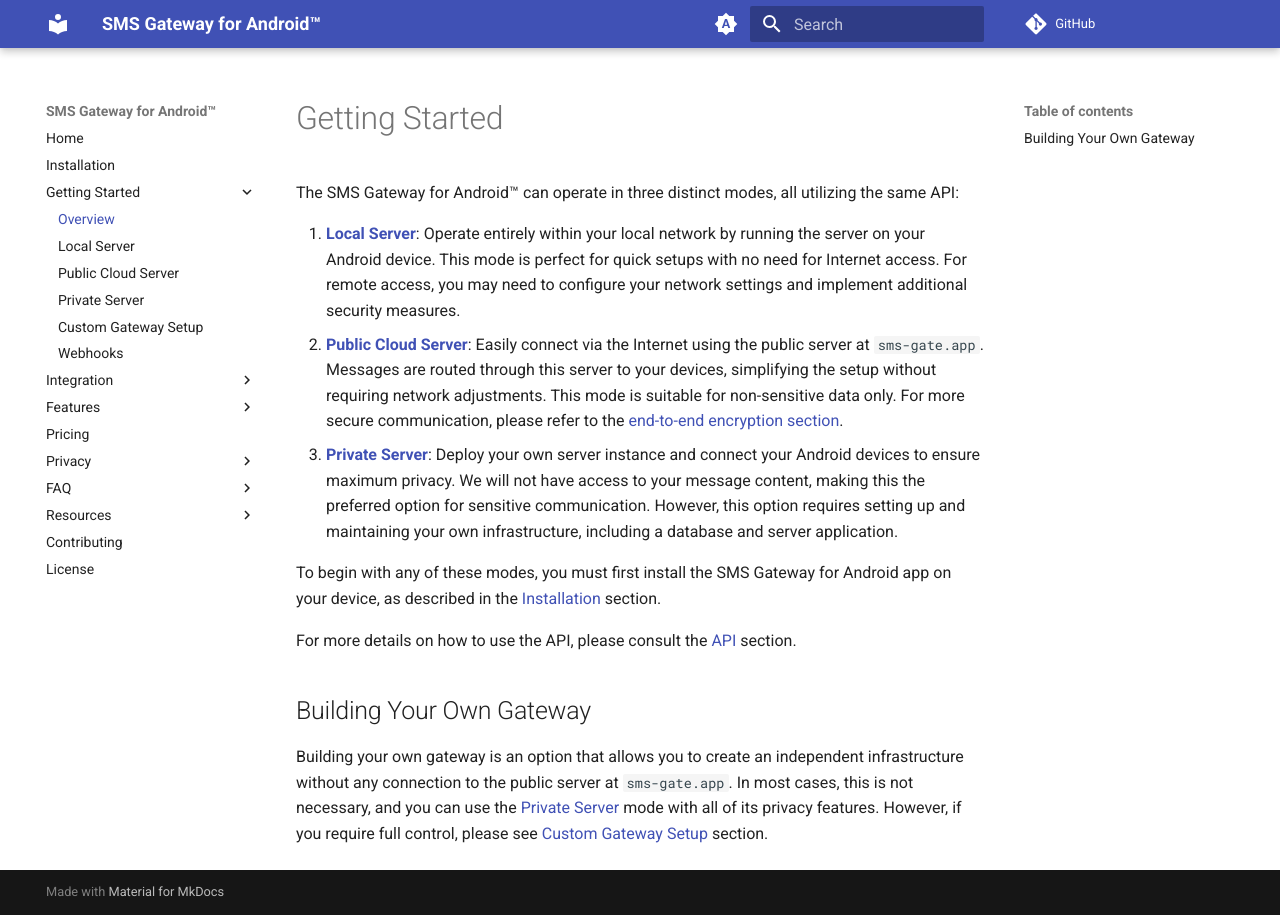
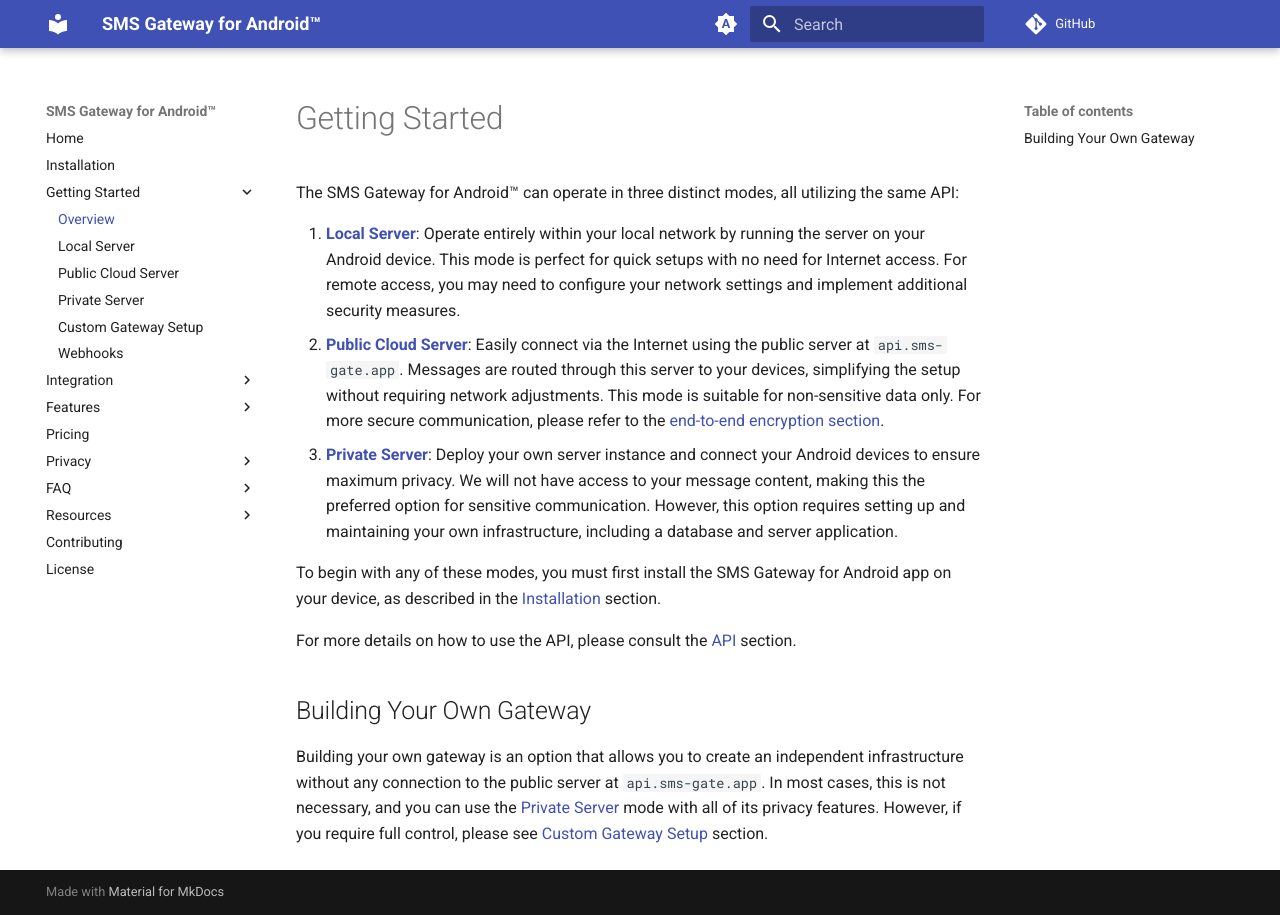
Before and after one commit to android-sms-gateway/docs-web, an MkDocs documentation site: the page built from docs/getting-started/index.md, in a window 1280 px wide. Built offline with MkDocs 1.6.1 and Material for MkDocs 9.7.7, drawn with Linux system fonts in a browser that asks for light colours; comment, search, counter and statistics services are not loaded.

```diff
--- a/docs/getting-started/index.md
+++ b/docs/getting-started/index.md
@@ -3,7 +3,7 @@
 The SMS Gateway for Android™ can operate in three distinct modes, all utilizing the same API:
 
 1. [**Local Server**](./local-server.md): Operate entirely within your local network by running the server on your Android device. This mode is perfect for quick setups with no need for Internet access. For remote access, you may need to configure your network settings and implement additional security measures.
-2. [**Public Cloud Server**](./public-cloud-server.md): Easily connect via the Internet using the public server at `sms-gate.app`. Messages are routed through this server to your devices, simplifying the setup without requiring network adjustments. This mode is suitable for non-sensitive data only. For more secure communication, please refer to the [end-to-end encryption section](../privacy/encryption.md).
+2. [**Public Cloud Server**](./public-cloud-server.md): Easily connect via the Internet using the public server at `api.sms-gate.app`. Messages are routed through this server to your devices, simplifying the setup without requiring network adjustments. This mode is suitable for non-sensitive data only. For more secure communication, please refer to the [end-to-end encryption section](../privacy/encryption.md).
 3. [**Private Server**](./private-server.md): Deploy your own server instance and connect your Android devices to ensure maximum privacy. We will not have access to your message content, making this the preferred option for sensitive communication. However, this option requires setting up and maintaining your own infrastructure, including a database and server application.
 
 To begin with any of these modes, you must first install the SMS Gateway for Android app on your device, as described in the [Installation](../installation.md) section.
@@ -12,4 +12,4 @@ For more details on how to use the API, please consult the [API](../integration/
 
 ## Building Your Own Gateway
 
-Building your own gateway is an option that allows you to create an independent infrastructure without any connection to the public server at `sms-gate.app`. In most cases, this is not necessary, and you can use the [Private Server](./private-server.md) mode with all of its privacy features. However, if you require full control, please see [Custom Gateway Setup](./custom-gateway.md) section.
+Building your own gateway is an option that allows you to create an independent infrastructure without any connection to the public server at `api.sms-gate.app`. In most cases, this is not necessary, and you can use the [Private Server](./private-server.md) mode with all of its privacy features. However, if you require full control, please see [Custom Gateway Setup](./custom-gateway.md) section.
--- a/docs/robots.txt
+++ b/docs/robots.txt
@@ -1,3 +1,3 @@
 User-agent: *
 Allow: /
-Sitemap: https://sms-gate.app/sitemap.xml
+Sitemap: https://docs.sms-gate.app/sitemap.xml
--- a/mkdocs.yml
+++ b/mkdocs.yml
@@ -1,5 +1,5 @@
 site_name: SMS Gateway for Android™
-site_url: https://sms-gate.app
+site_url: https://docs.sms-gate.app
 repo_url: https://github.com/capcom6/android-sms-gateway
 site_description: Official documentation for SMS Gateway for Android
 site_author: Aleksandr Soloshenko
```
Also changed, not shown: docs/getting-started/private-server.md (+1 -1 lines), 1 other file.
